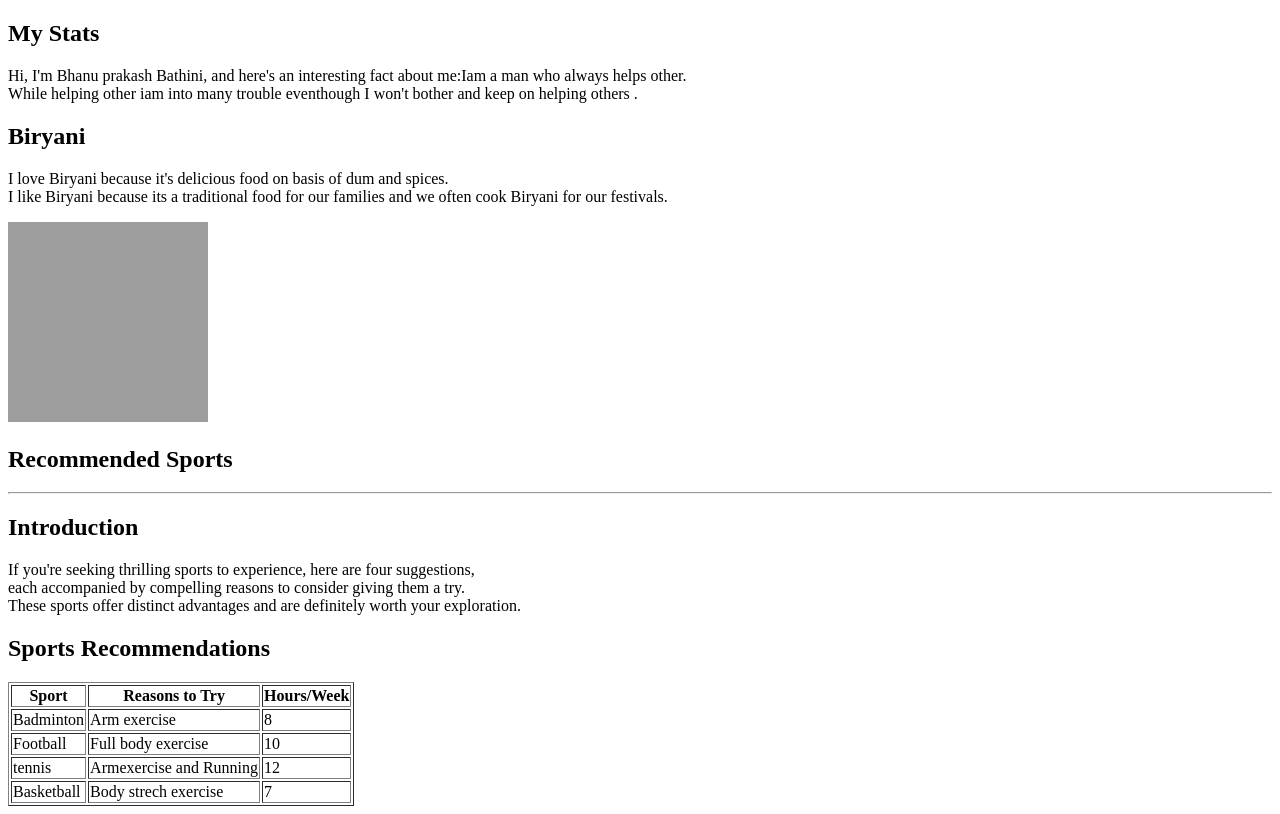
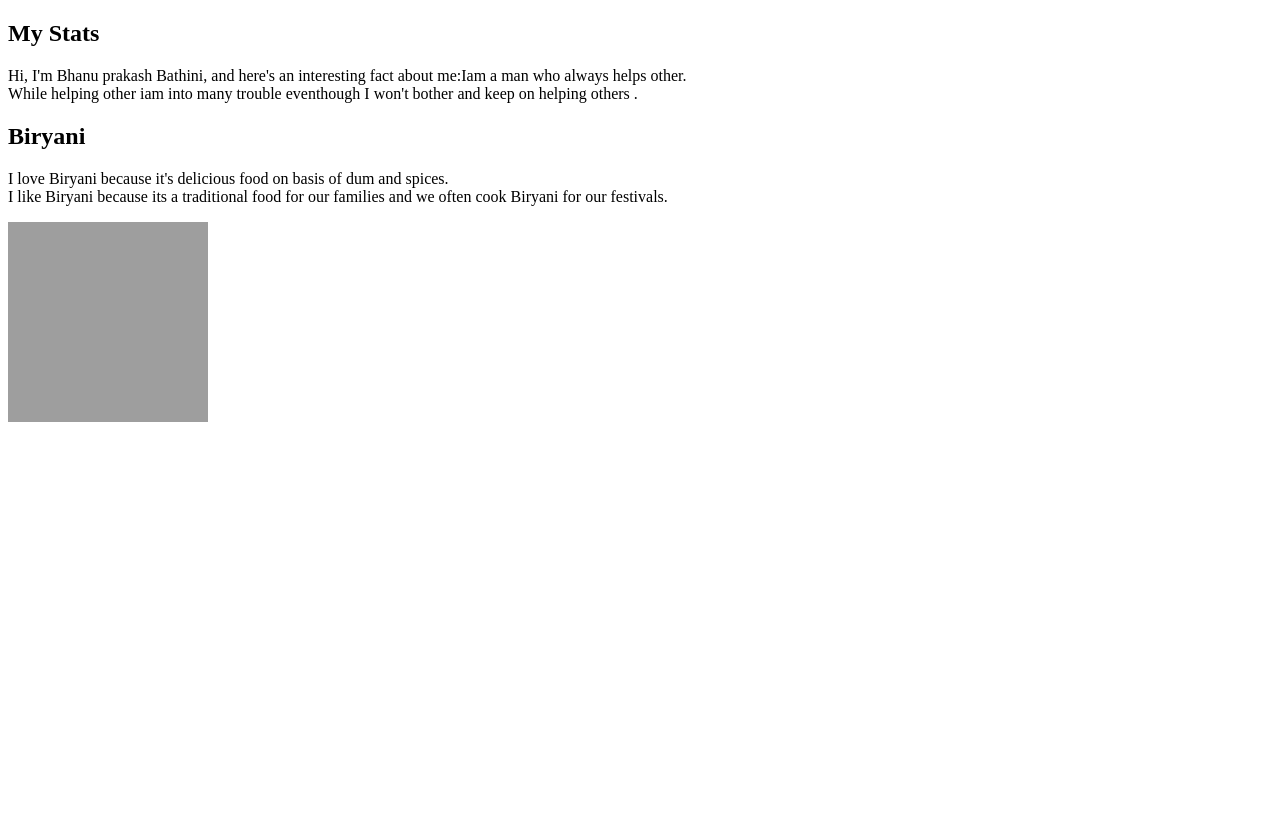
Before and after one commit to 44-563-WebApps-F23/44563-webapps-f23-assignment3-Bhanu20022003, a plain HTML site: page mystats.html in a window 1280 px wide. Drawn offline with Linux system fonts and the light colour scheme; grey boxes are pictures that could not be loaded.

Commit message:
Update mystats.html

```diff
--- a/mystats.html
+++ b/mystats.html
@@ -20,52 +20,6 @@
 
     <img src="https://github.com/44-563-WebApps-F23/44563-webapps-f23-assignment3-Bhanu20022003/blob/main/image/Biryani.jpg?raw=true"
         alt="myimg"  width="200" height="200" >
-    <https: //https://github.com/44-563-WebApps-F23/44563-webapps-f23-assignment3-Bhanu20022003/blob/main/image/Biryani.jpg?raw=true>
-
-        <h2>Recommended Sports</h2>
-        <hr>
-        <section>
-            <h2>Introduction</h2>
-            <p>If you're seeking thrilling sports to experience, here are four suggestions,<br>
-                each accompanied by compelling reasons to consider giving them a try.<br>
-                These sports offer distinct advantages and are definitely worth your exploration.</p>
-        </section>
-
-        <h2>Sports Recommendations</h2>
-        <table>
-
-            <thead>
-                <table border="1">
-                    <tr>
-                        <th>Sport</th>
-                        <th>Reasons to Try</th>
-                        <th>Hours/Week</th>
-                    </tr>
-            </thead>
-            <tbody>
-                <tr>
-                    <td>Badminton</td>
-                    <td>Arm exercise</td>
-                    <td>8</td>
-                </tr>
-                <tr>
-                    <td>Football</td>
-                    <td>Full body exercise</td>
-                    <td>10</td>
-                </tr>
-                <tr>
-                    <td>tennis</td>
-                    <td>Armexercise and Running</td>
-                    <td>12</td>
-                </tr>
-                <tr>
-                    <td>Basketball</td>
-                    <td>Body strech exercise</td>
-                    <td>7</td>
-                </tr>
-            </tbody>
-        </table>
-
 
 
 
```
